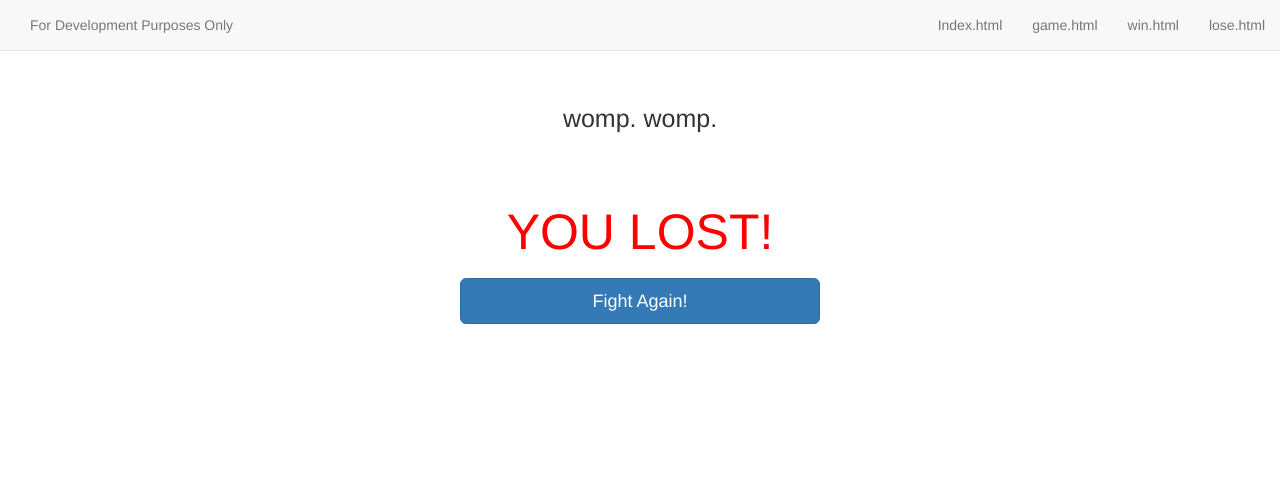
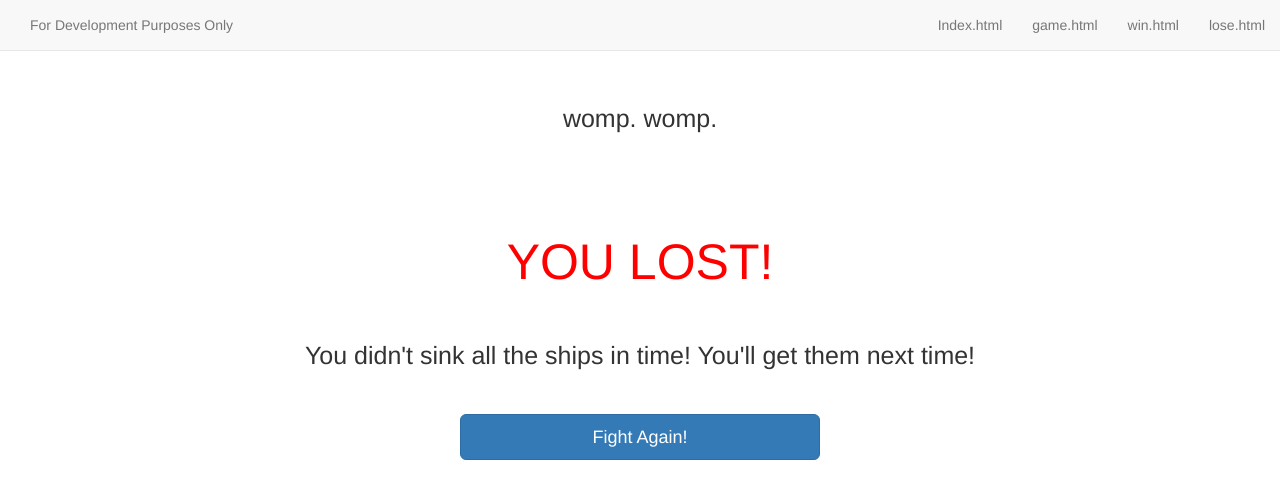
Before and after one commit to nicoson21/battleshipGame, a plain HTML site: page lose.html in a window 1280 px wide. Drawn offline with nearby package versions, Linux system fonts and the light colour scheme.

Commit message:
small changes to win and lose pages, starting on gameboard pre-branch

```diff
--- a/lose.html
+++ b/lose.html
@@ -39,6 +39,7 @@
         <div class="col-md-12">
             <p class="talkingToPlayer">womp. womp.</p>
             <p class="lost">YOU LOST!</p>
+            <p class="talkingToPlayer">You didn't sink all the ships in time! You'll get them next time!</p>
         </div>
       </div>
       <div class="row">
--- a/style.css
+++ b/style.css
@@ -2,6 +2,7 @@
   font-size: 25px;
   text-align: center;
   padding-top: 30px;
+  padding-bottom: 30px;
 }
 .won {
   color: green;
```
Also changed, not shown: game.html (+1 -0 lines), win.html (+1 -0 lines).
